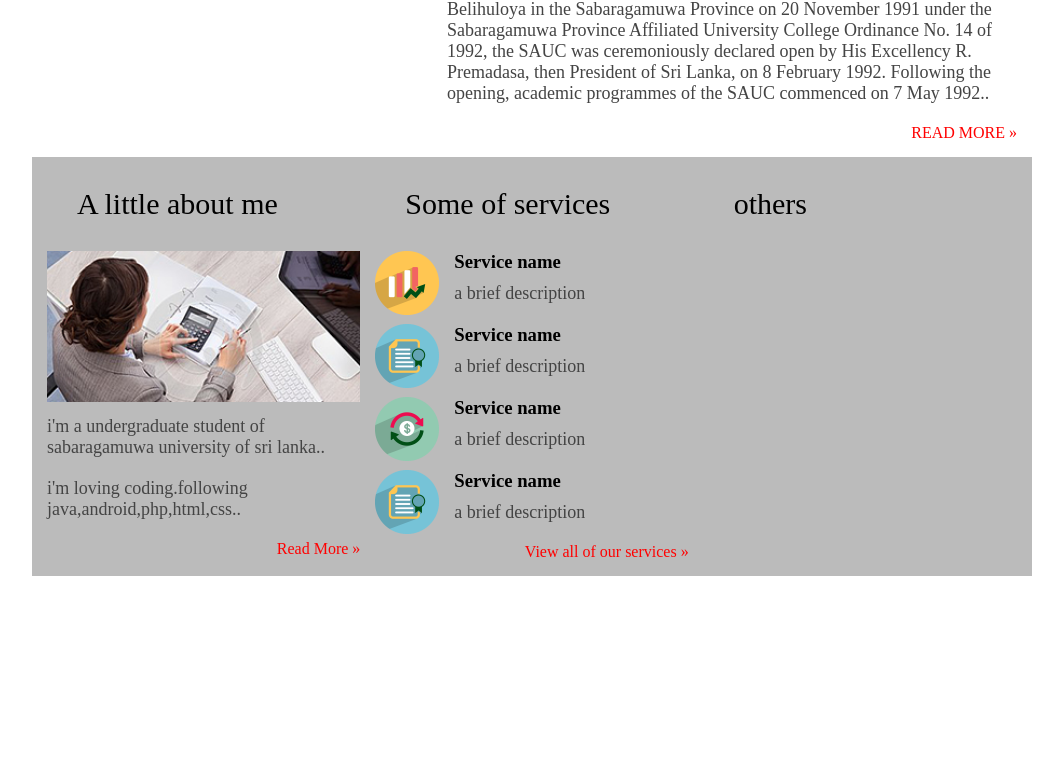
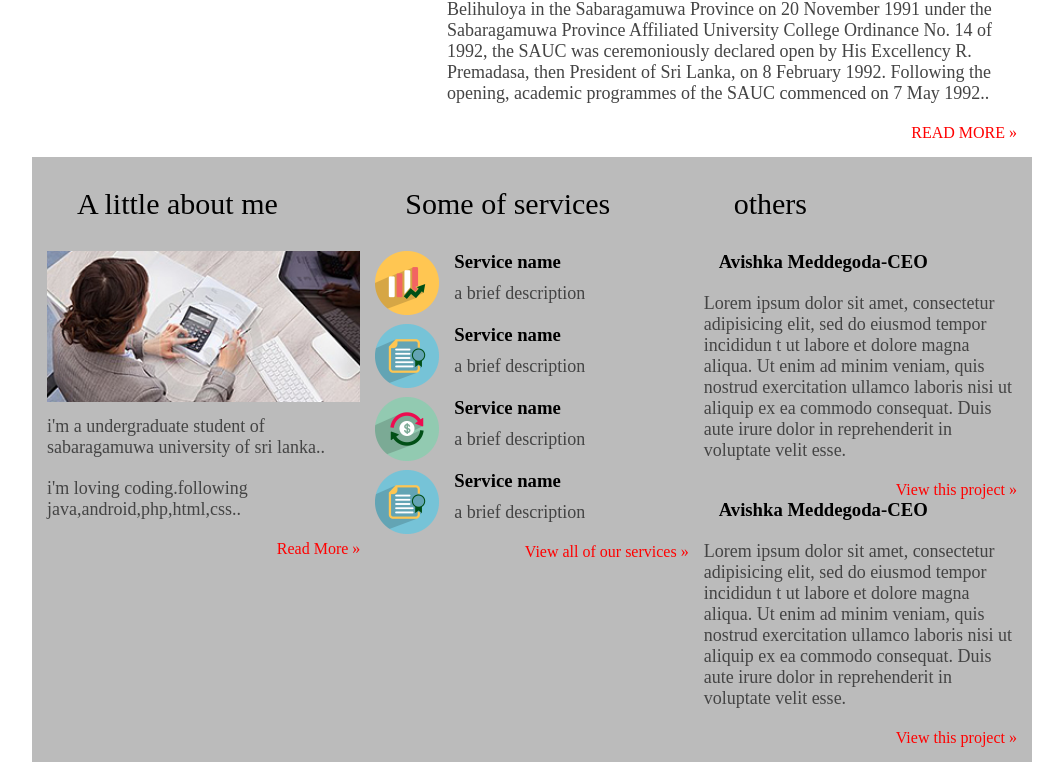
Before and after one commit to avishkaME/html-css-website-1, a plain HTML site: page index.html in a window 1280 px wide. Shown: the part 802-1579 px from the top of the page, without its empty margins (108-1171 px from the left). Before the commit the page ends 1393 px from the top, so only its background shows below. Drawn offline with Linux system fonts and the light colour scheme.

Commit message:
third column created

```diff
--- a/css/main.css
+++ b/css/main.css
@@ -1,4 +1,4 @@
- *{margin: 0; padding:0}
+   *{margin: 0; padding:0}
 
  a {text-decoration: none; color: red;}
 
@@ -188,3 +188,17 @@ div.services img {
   float: left;
   margin-right: 15px;
 }
+
+div.quote i {
+  float: left;
+}
+
+div.quote h3 {
+  float: left;
+  margin-bottom: 20px;
+  margin-left: 15px;
+}
+
+div.quote p {
+  clear: both;
+}
--- a/index.html
+++ b/index.html
@@ -124,6 +124,23 @@
 			<!-- class="home-column" -->
 			<div class="home-column">
 					<h2>others</h2>
+					<div class="quote">
+							<h3>Avishka Meddegoda-CEO</h3>
+							<p>Lorem ipsum dolor sit amet, consectetur adipisicing elit, sed do eiusmod tempor incididun
+								t ut labore et dolore magna aliqua. Ut enim ad minim veniam, quis nostrud exercitation ullamco
+								laboris nisi ut aliquip ex ea commodo consequat. Duis aute irure dolor in reprehenderit in voluptate velit esse.</p>
+								<a href="#">View this project &raquo</a>
+					</div>
+					<!-- quote -->
+
+					<div class="quote">
+							<h3>Avishka Meddegoda-CEO</h3>
+							<p>Lorem ipsum dolor sit amet, consectetur adipisicing elit, sed do eiusmod tempor incididun
+								t ut labore et dolore magna aliqua. Ut enim ad minim veniam, quis nostrud exercitation ullamco
+								laboris nisi ut aliquip ex ea commodo consequat. Duis aute irure dolor in reprehenderit in voluptate velit esse.</p>
+								<a href="#">View this project &raquo</a>
+					</div>
+					<!-- quote -->
 			</div>
 			<!-- class="home-column" -->
 
```
